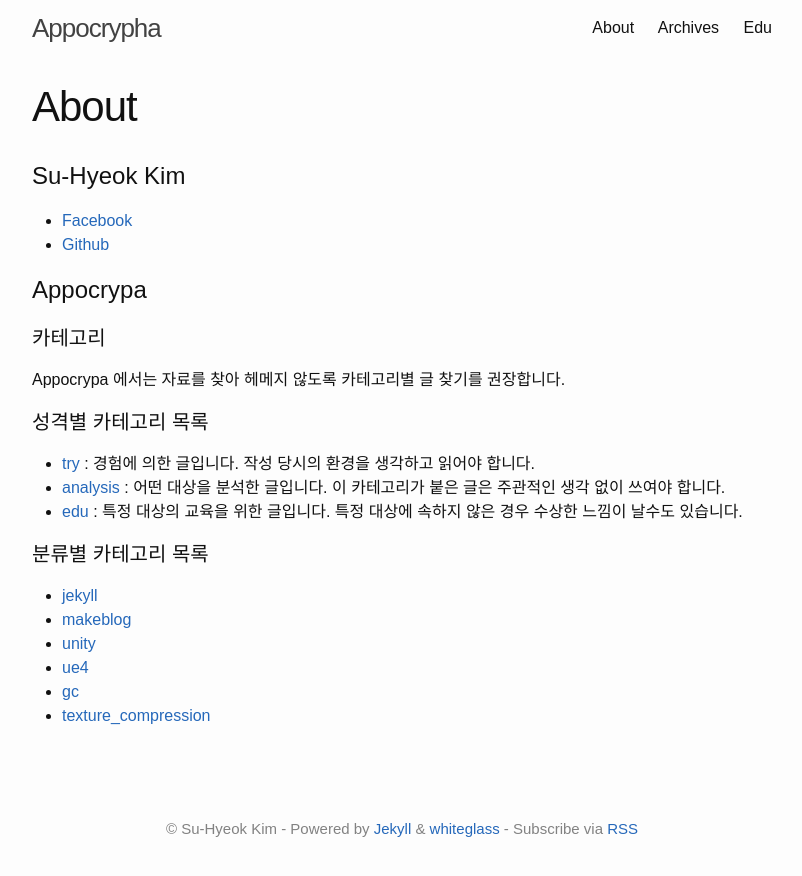
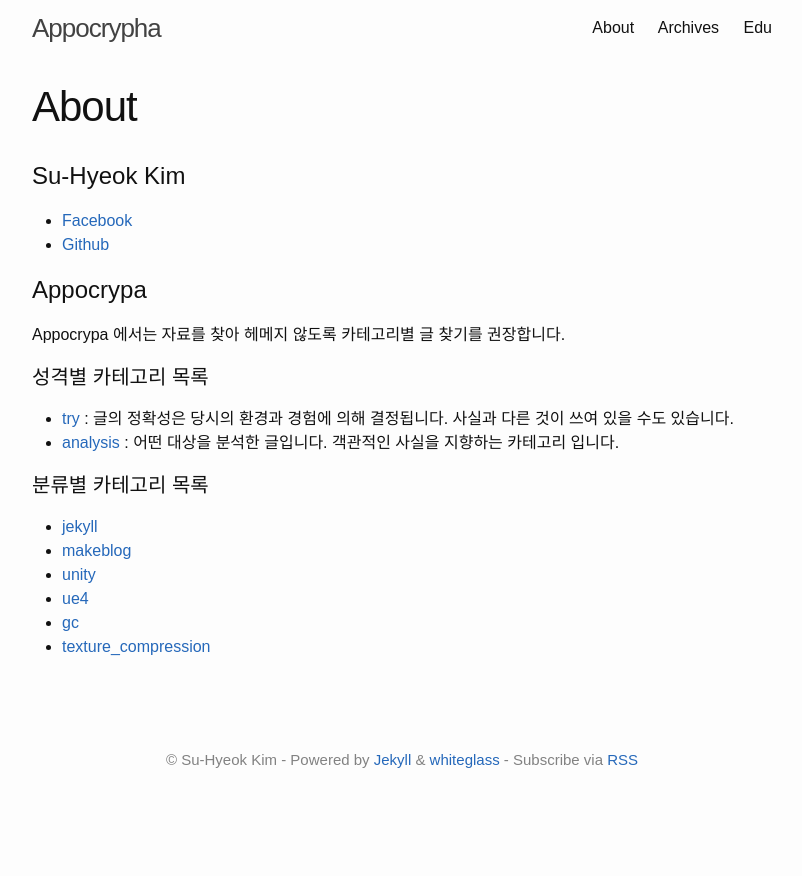
Before and after one commit to suhyeokkim/suhyeokkim.github.io, a Jekyll site: the page built from about.md, in a window 1280 px wide. Shown: the top 876 px of the page, without its empty margins (238-1040 px from the left). Built offline with Jekyll 4.4.1, drawn with Linux system fonts in a browser that asks for light colours.

Commit message:
Update education page, about.md

```diff
--- a/_data/navigation.yml
+++ b/_data/navigation.yml
@@ -6,4 +6,4 @@ main:
   - title: "Archives"
     url: /archives/
   - title: "Edu"
-    url: /categories/edu
+    url: /edu
--- a/about.md
+++ b/about.md
@@ -11,15 +11,12 @@ permalink: /about/
 
 # Appocrypa
 
-#### 카테고리
-
 Appocrypa 에서는 자료를 찾아 헤메지 않도록 카테고리별 글 찾기를 권장합니다.
 
 #### 성격별 카테고리 목록
 
-- [try](/categories/try) : 경험에 의한 글입니다. 작성 당시의 환경을 생각하고 읽어야 합니다.
-- [analysis](/categories/analysis) : 어떤 대상을 분석한 글입니다. 이 카테고리가 붙은 글은 주관적인 생각 없이 쓰여야 합니다.
-- [edu](/categories/edu) : 특정 대상의 교육을 위한 글입니다. 특정 대상에 속하지 않은 경우 수상한 느낌이 날수도 있습니다.
+- [try](/categories/try) : 글의 정확성은 당시의 환경과 경험에 의해 결정됩니다. 사실과 다른 것이 쓰여 있을 수도 있습니다.
+- [analysis](/categories/analysis) : 어떤 대상을 분석한 글입니다. 객관적인 사실을 지향하는 카테고리 입니다.
 
 #### 분류별 카테고리 목록
 
```
Also changed, not shown: edu.md (added, +5 -0 lines).
